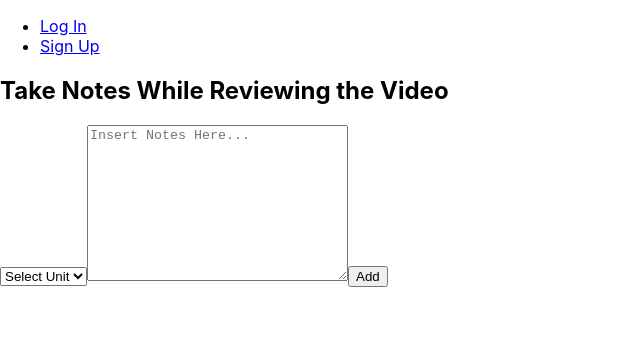
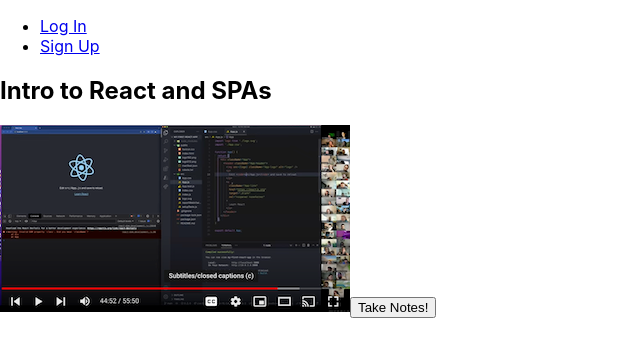
Before and after one commit to ilsyim/snippy-front-end, a React (Create React App) app: page / in a window 1280 px wide. Shown: the top 356 px of the page, without its empty margins (0-640 px from the left). Built offline with nearby package versions, Linux system fonts and the light colour scheme; no server answers.

Commit message:
fix videocard

```diff
--- a/src/App.jsx
+++ b/src/App.jsx
@@ -9,11 +9,12 @@ import VideoShow from './pages/VideoShow/VideoShow'
 import ChangePassword from './pages/ChangePassword/ChangePassword'
 import * as authService from './services/authService'
 
+
 const App = () => {
   const [user, setUser] = useState(authService.getUser())
   const navigate = useNavigate()
 
-  const [notes, setNotes] = useState([])
+  const [notes, setNotes] = useState('')
 
   const handleLogout = () => {
     authService.logout()
--- a/src/components/AddNote/AddNote.jsx
+++ b/src/components/AddNote/AddNote.jsx
@@ -7,32 +7,34 @@ const AddNote = (props) => {
     content:""
   })
 
-  const handleChange = evt => {
+  const handleNoteChange = evt => {
     setNoteData({...noteData, [evt.target.name]: evt.target.value})
   }
 
-  const handleSubmit = evt => {
+  const handleNoteSubmit = async evt => {
     evt.preventDefault()
+    const res = await noteService.addNote(noteData)
+    console.log(res)
     props.setNotes([...props.notes, noteData])
     setNoteData({unit:"", content:""})
-    console.log('submit')
 
   }
 
   return (
     <>
       <h2>Take Notes While Reviewing the Video</h2>
-      <form onSubmit={handleSubmit} autoComplete="off">
-        <select name="unit" onChange={handleChange} >
+      <form onSubmit={handleNoteSubmit} autoComplete="off">
+        <select name="unit" onChange={handleNoteChange} >
           <option>Select Unit</option>
           <option name="unit" value={noteData.unit[""]}>Unit 1</option>
           <option name="unit" value={noteData.unit[""]}>Unit 2</option>
           <option name="unit" value={noteData.unit[""]}>Unit 3</option>
           <option name="unit" value={noteData.unit[""]}>Unit 4</option>
         </select>
-        <textarea type="text" value={noteData.content} name="content" onChange={handleChange} id="" cols="30" rows="10" placeholder="Insert Notes Here..."></textarea>
+        <textarea type="text" value={noteData.content} name="content" onChange={handleNoteChange} id="" cols="30" rows="10" placeholder="Insert Notes Here..."></textarea>
         <button type="submit">Add</button>
       </form>
+      {}
     </>
   );
 }
--- a/src/components/NoteShow/NoteShow.jsx
+++ b/src/components/NoteShow/NoteShow.jsx
@@ -2,8 +2,11 @@ import EditNote from '../../components/EditNote/EditNote'
 import AddNote from '../AddNote/AddNote';
 
 const NoteShow = (props) => {
+
+
   return (
     <>
+    <h1>I'm working</h1>
       {props.note.length?
       <>
         <h2>Note Details</h2>
--- a/src/components/VideoCard/VideoCard.jsx
+++ b/src/components/VideoCard/VideoCard.jsx
@@ -1,12 +1,23 @@
-import { Link } from 'react-router-dom';
+import { Link, useNavigate } from 'react-router-dom';
 import YoutubeEmbed1 from '../YoutubeEmbed1/YoutubeEmbed1';
 import YouTubeEmbed1 from '../YoutubeEmbed1/YoutubeEmbed1'
 
 const VideoCard = ({notes}) => {
+  const navigate = useNavigate()
+
+  const handleClick = () => {
+    navigate('/videoShow')
+  }
+
   return (
     <>
-      {/* < YoutubeEmbed1 /> */}
-      <Link to={'/videoShow'} state={{notes}}/>
+      <div>
+        <Link to={'/videoShow'} state={{notes}}/>
+          <h2>Intro to React and SPAs</h2>
+          <img src="./Screenshots/React Video 84.png" alt="Video 84" />
+          <button onClick={() => handleClick()} >Take Notes!</button>
+
+      </div>
     </>
   );
 }
--- a/src/pages/VideoList/VideoList.jsx
+++ b/src/pages/VideoList/VideoList.jsx
@@ -1,11 +1,13 @@
 import VideoCard from '../../components/VideoCard/VideoCard'
 import AddNote from '../../components/AddNote/AddNote';
+import NoteShow from '../../components/NoteShow/NoteShow';
 
 const VideoList = (props) => {
   return (
     <>
-      <AddNote notes={props.notes} setNotes={props.setNotes}/>
-      <VideoCard notes={props.notes} />
+      <div>
+        <VideoCard notes={props.notes} />
+      </div>
     </>
   );
 }
--- a/src/pages/VideoShow/VideoShow.jsx
+++ b/src/pages/VideoShow/VideoShow.jsx
@@ -8,9 +8,9 @@ const VideoShow = (props) => {
   return (
     <>
       <div>
-
+        <h1>VideoShow</h1>
         <div><YoutubeEmbed1 /></div>
-        <div><NoteShow notes={props.notes}/></div>
+        <div><NoteShow /></div>
       </div>
     </>
   );
```
Also changed, not shown: public/Screenshots/React Video 84.png (added).
